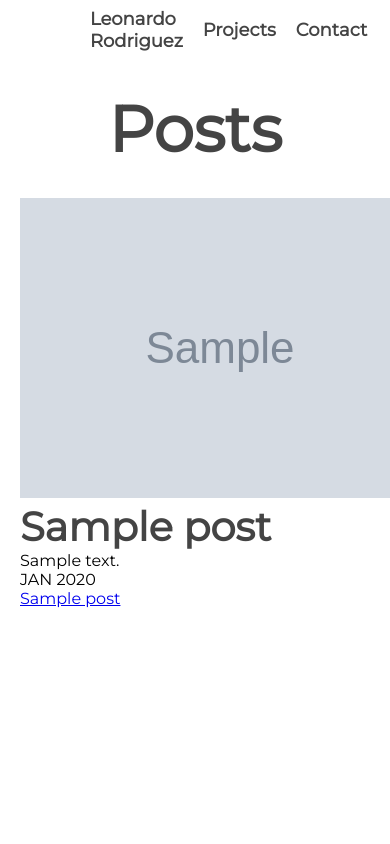
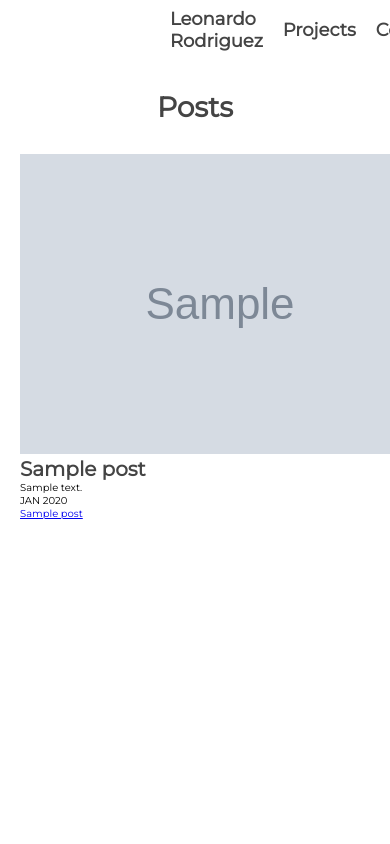
Before and after one commit to Engleonardorm7/Portfolio, a Django app: template blog/templates/posts.html in a window 390 px wide; the page is wider, and only the part inside the window is pictured. Run offline with Django 4.2, Linux system fonts and the light colour scheme; the template is opened without the code that fills it: most values are stand-ins (such as "Sample title", 1, 10 or a date in 2020); grey boxes marked "Sample" are stand-in pictures.

Commit message:
css changed

```diff
--- a/portfolio/static/main.css
+++ b/portfolio/static/main.css
@@ -266,8 +266,26 @@ h3{
 
 
 
-@media (max-width: 768px) {
-    /* Estilos para dispositivos móviles */
+/* Estilos generales */
+* {
+    box-sizing: border-box;
+    margin: 0;
+    padding: 0;
+    font-family: 'Montserrat', sans-serif;
+  }
+
+  html {
+    font-size: 62.5%; /* Redefine el tamaño de fuente base a 10px */
+  }
+
+  body {
+    width: 100%;
+    height: 100vh;
+    background-color: white;
+  }
+
+  /* Estilos específicos para dispositivos móviles */
+  @media only screen and (max-width: 768px) {
     body {
       padding: 0 20px; /* Ajusta el padding según tus necesidades */
     }
@@ -278,4 +296,55 @@ h3{
     }
 
     /* Otros estilos para dispositivos móviles */
+
+    .photo img {
+      height: 150px; /* Ajusta el tamaño de la imagen según tus necesidades */
+      width: 120px;
+    }
+
+    .description p {
+      font-size: 1.2rem; /* Ajusta el tamaño de fuente según tus necesidades */
+    }
+
+    h1 {
+      font-size: 2.8rem; /* Ajusta el tamaño de fuente según tus necesidades */
+    }
+
+    h2 {
+      font-size: 2rem; /* Ajusta el tamaño de fuente según tus necesidades */
+    }
+
+    h3 {
+      font-size: 1.8rem; /* Ajusta el tamaño de fuente según tus necesidades */
+    }
+
+    .download_button {
+      padding: 12px 24px; /* Ajusta el tamaño del botón según tus necesidades */
+      font-size: 10px; /* Ajusta el tamaño de fuente según tus necesidades */
+    }
   }
+
+  /* Resto de estilos CSS */
+  @font-face {
+    font-family: 'Montserrat';
+    src: url('fonts/static/Montserrat-Regular.ttf') format('truetype');
+  }
+
+  .navbar {
+    position: relative;
+    font-weight: bold;
+    display: flex;
+    justify-content: space-between;
+    align-items: center;
+    height: 60px;
+    background-color: white;
+    color: black;
+    font-size: 18px;
+    padding: 0 50px;
+    margin-left: 100px;
+    margin-right: 100px;
+    text-decoration: none;
+    color: inherit;
+  }
+
+  /* Resto de estilos CSS */
```
